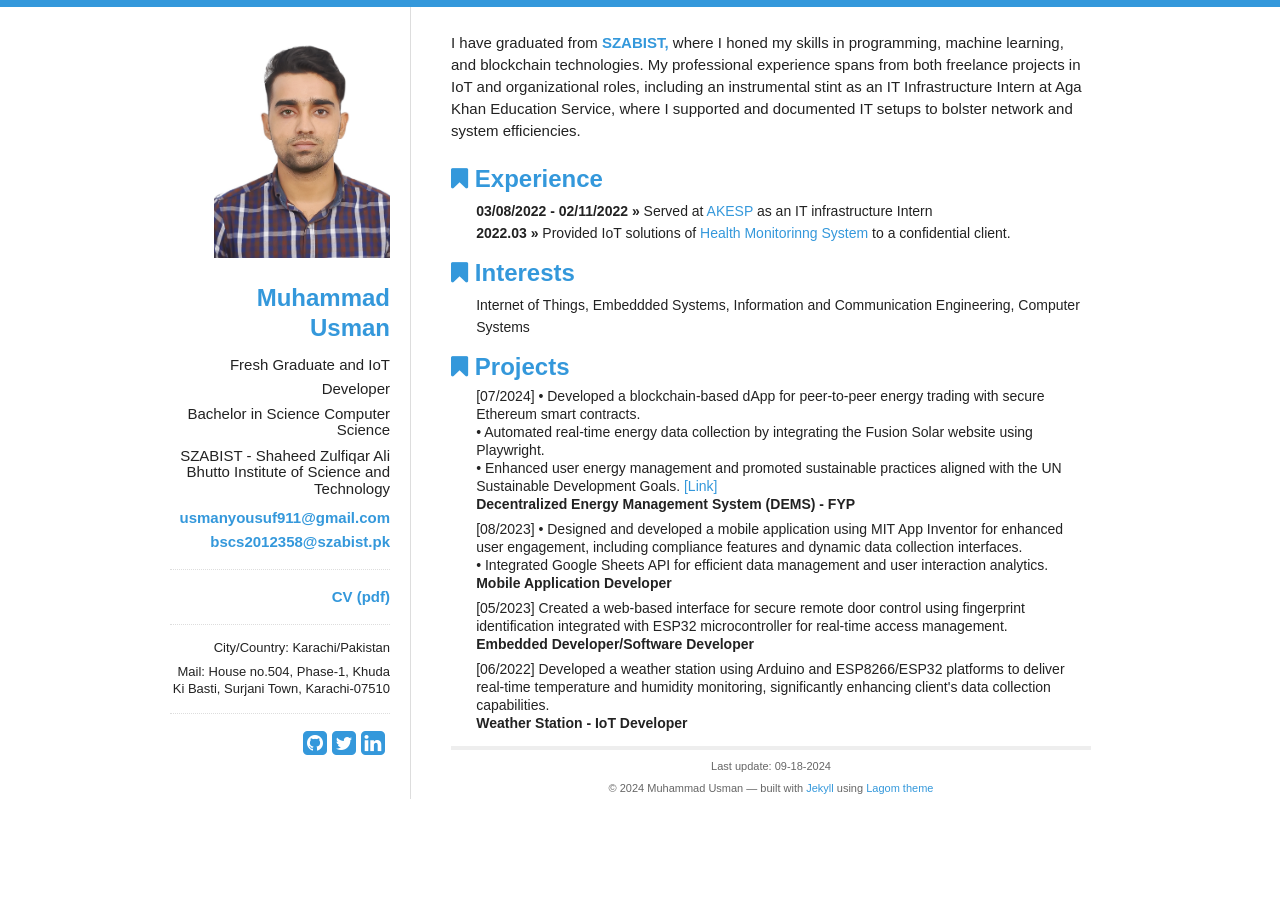
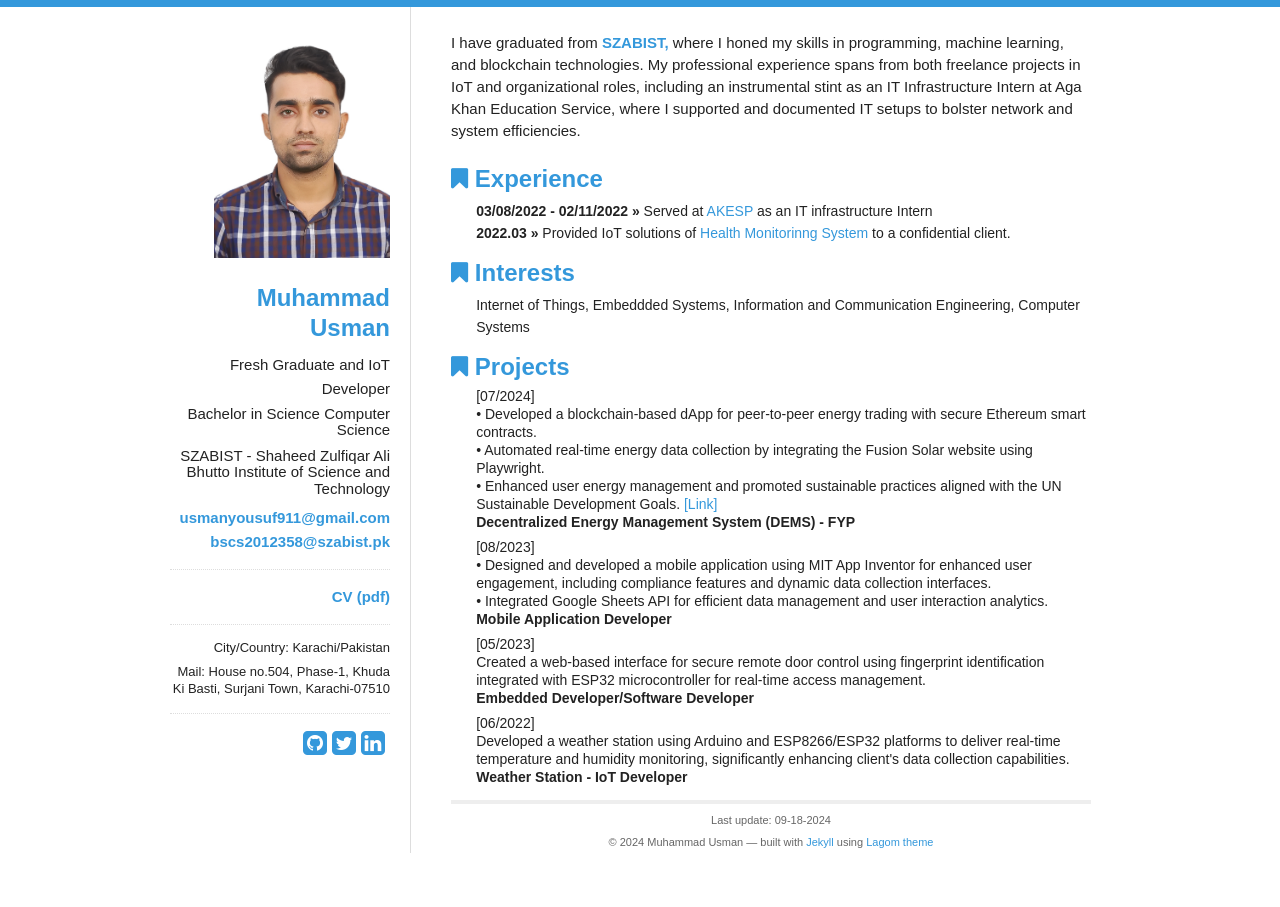
Before and after one commit to musman2k/github-portfolio, a Jekyll site: the page built from index-en.html, in a window 1280 px wide. Built offline with Jekyll 4.4.1, drawn with Linux system fonts in a browser that asks for light colours.

```diff
--- a/index-en.html
+++ b/index-en.html
@@ -26,7 +26,7 @@ title: Home
 
   <h2><i class="fa fa-bookmark"></i> Projects</h2>
   <ul class="top">
-    <li> [07/2024]
+    <li> [07/2024] <br>
       • Developed a blockchain-based dApp for peer-to-peer energy trading with secure Ethereum smart contracts.
       <br>
       • Automated real-time energy data collection by integrating the Fusion Solar website using Playwright.
@@ -37,7 +37,7 @@ title: Home
     <span class="bold">Decentralized Energy Management System (DEMS) - FYP</span>
     </li>
     <li>
-    [08/2023]
+    [08/2023] <br>
     • Designed and developed a mobile application using MIT App Inventor for enhanced user engagement, including
     compliance features and dynamic data collection interfaces.
     <br>
@@ -46,13 +46,13 @@ title: Home
     <span class="bold">Mobile Application Developer</span>
     </li>
     <li>
-    [05/2023] Created a web-based interface for secure remote door control using fingerprint identification integrated with
+    [05/2023] <br> Created a web-based interface for secure remote door control using fingerprint identification integrated with
     ESP32 microcontroller for real-time access management.
     <br>
     <span class="bold">Embedded Developer/Software Developer</span>
     </li>
     <li>
-    [06/2022] Developed a weather station using Arduino and ESP8266/ESP32 platforms to deliver real-time temperature and
+    [06/2022] <br> Developed a weather station using Arduino and ESP8266/ESP32 platforms to deliver real-time temperature and
     humidity monitoring, significantly enhancing client's data collection capabilities.
     <br>
     <span class="bold">Weather Station - IoT Developer</span>
```
